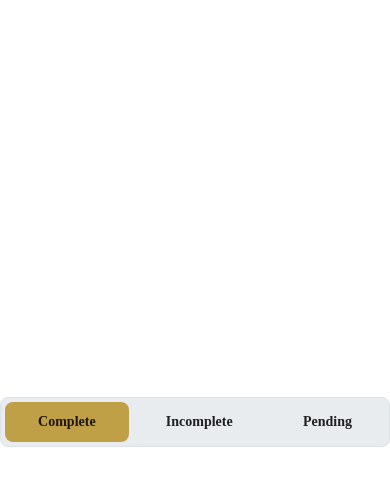
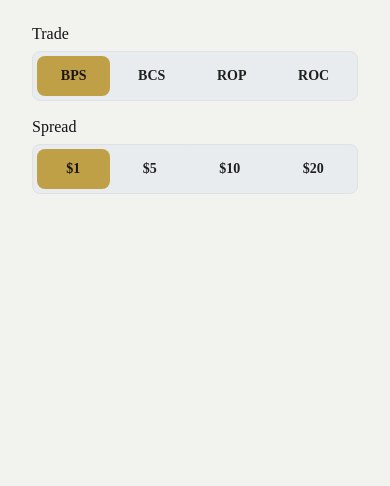
Before and after one commit to sharpmachine/arorc_calculator, a React Native app: screen / in a window 390 px wide. Shown: the top 486 px of the page. Built offline with nearby package versions, Linux system fonts and the light colour scheme.

Commit message:
Style SegmentedControl component label

```diff
--- a/App.js
+++ b/App.js
@@ -7,24 +7,59 @@ export default function App() {
   return (
     <View style={styles.container}>
       <SegmentedControl
-        name="group-1"
+        name="trade"
         callback={(val) => console.log(val)}
         defaultIndex={0}
         controlRef={useRef()}
+        label="Trade"
         segments={[
           {
-            label: 'Complete',
-            value: 'complete',
+            label: 'BPS',
+            value: 'BPS',
             ref: useRef(),
           },
           {
-            label: 'Incomplete',
-            value: 'incomplete',
+            label: 'BCS',
+            value: 'BCS',
             ref: useRef(),
           },
           {
-            label: 'Pending',
-            value: 'pending',
+            label: 'ROP',
+            value: 'ROP',
+            ref: useRef(),
+          },
+          {
+            label: 'ROC',
+            value: 'ROC',
+            ref: useRef(),
+          }
+        ]}
+      />
+      <SegmentedControl
+        name="trade"
+        callback={(val) => console.log(val)}
+        defaultIndex={0}
+        controlRef={useRef()}
+        label="Spread"
+        segments={[
+          {
+            label: '$1',
+            value: '$1',
+            ref: useRef(),
+          },
+          {
+            label: '$5',
+            value: '$5',
+            ref: useRef(),
+          },
+          {
+            label: '$10',
+            value: '$10',
+            ref: useRef(),
+          },
+          {
+            label: '$20',
+            value: '$20',
             ref: useRef(),
           }
         ]}
@@ -37,8 +72,11 @@ export default function App() {
 const styles = StyleSheet.create({
   container: {
     flex: 1,
-    backgroundColor: '#fff',
-    alignItems: 'center',
-    justifyContent: 'center',
+    backgroundColor: '#F2F3EE',
+    paddingLeft: 32,
+    paddingRight: 32,
+    paddingTop: 24,
+    gap: 16
+
   },
 });
--- a/SegmentedControl.css
+++ b/SegmentedControl.css
@@ -1,6 +1,9 @@
 
   .controls-container {
     width: 100%;
+    display: flex;
+    flex-direction: column;
+    gap: 8px;
   }
 
   .controls {
@@ -12,6 +15,25 @@
     align-items: flex-start;
     padding: 4px;
     gap: 4px;
+  }
+
+  .control-label {
+    font-family: 'Work Sans';
+    font-style: normal;
+    font-weight: 500;
+    font-size: 16px;
+    line-height: 19px;
+    /* identical to box height */
+
+
+    color: #111214;
+
+
+    /* Inside auto layout */
+
+    flex: none;
+    order: 0;
+    flex-grow: 0;
   }
 
   .segment {
--- a/SegmentedControl.js
+++ b/SegmentedControl.js
@@ -4,6 +4,7 @@ import './SegmentedControl.css';
 const SegmentedControl = ({
     segments,
     callback,
+    label,
     defaultIndex = 0,
     controlRef
 }) => {
@@ -25,6 +26,7 @@ const SegmentedControl = ({
 
     return (
         <div className="controls-container" ref={controlRef}>
+            <div className="control-label">{label}</div>
             <div className={`controls ${componentReady.current ? 'ready' : 'idle'}`}>
                 {segments.map((item, i) => (
 
```
